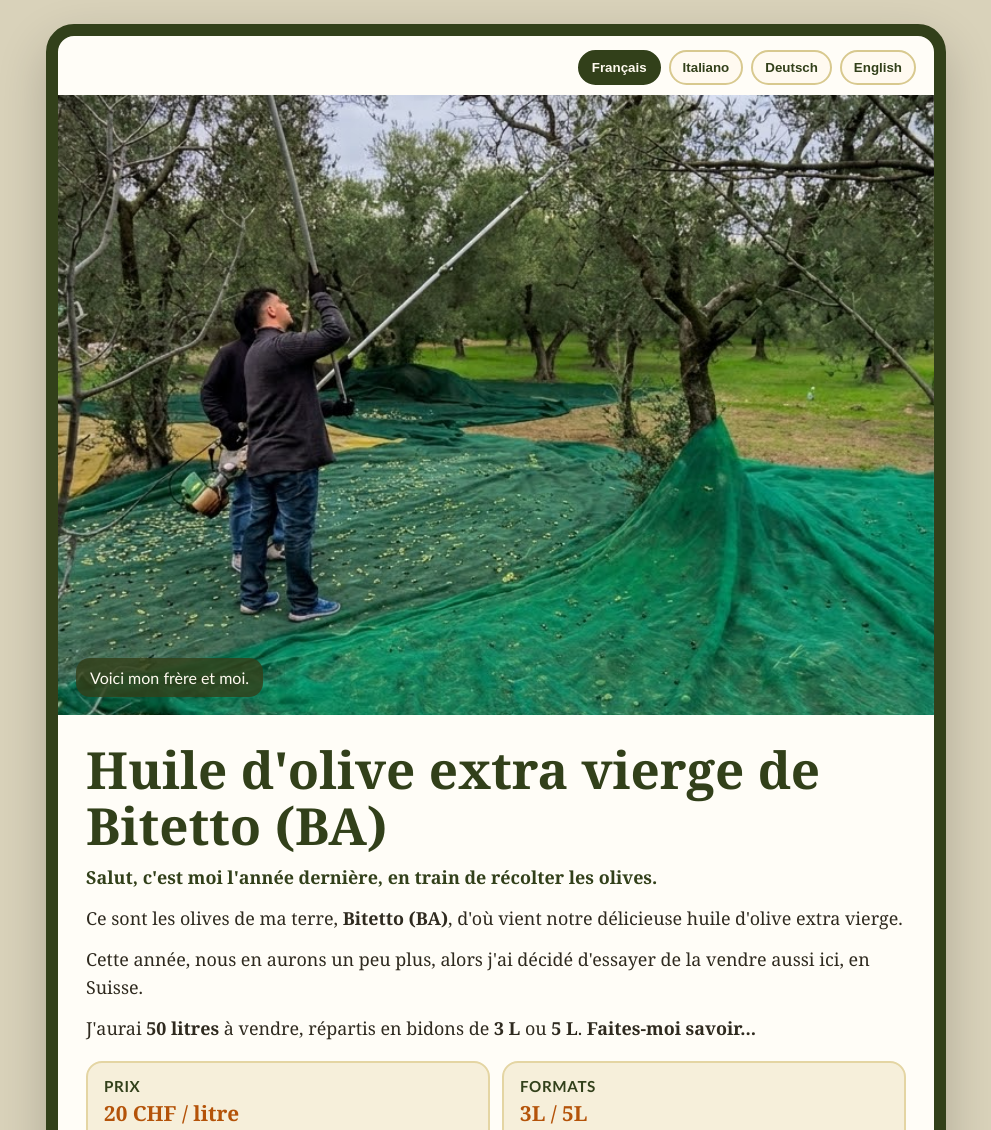
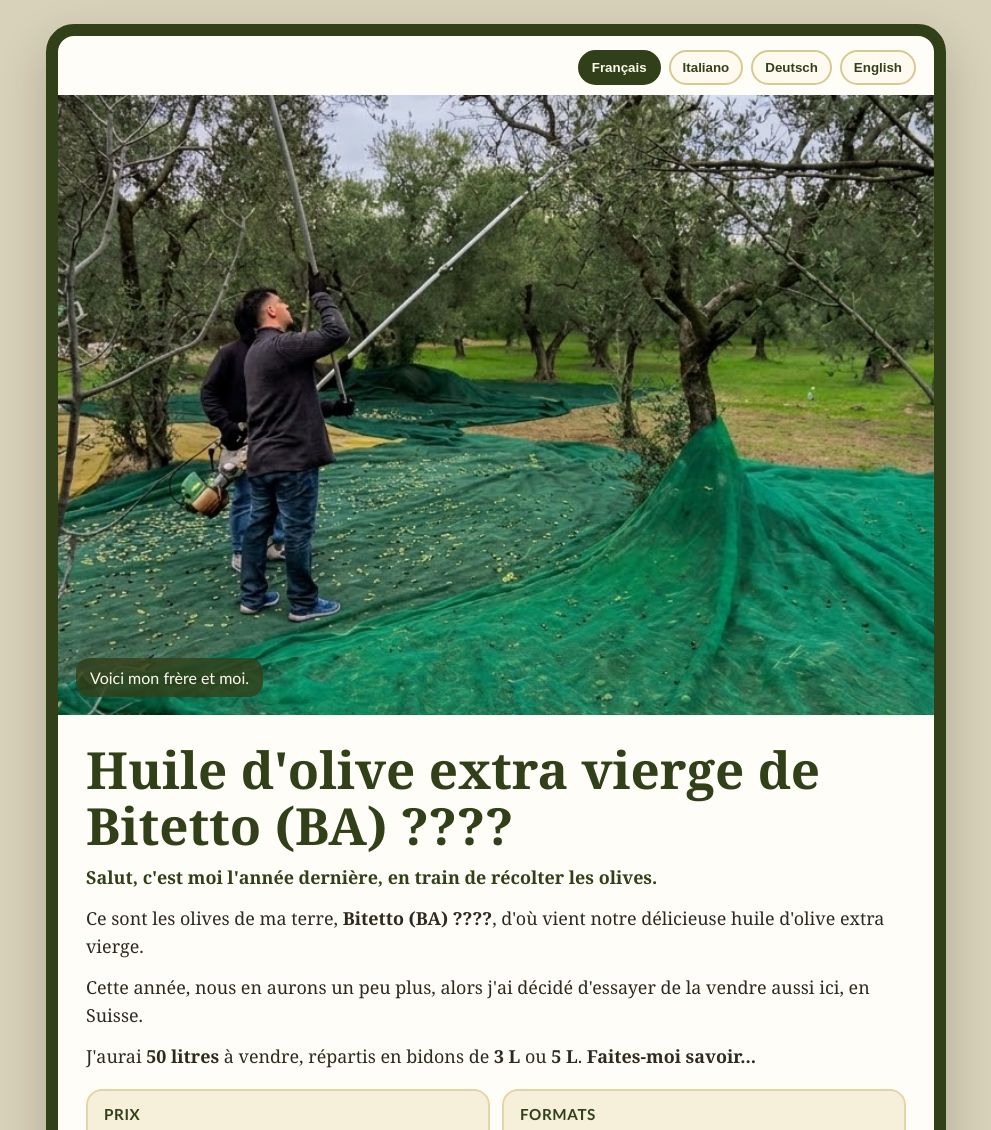
Before and after one commit to michel-98/Olio-Bitetto, a plain HTML site: page draft-olio/index.html in a window 1280 px wide. Shown: the top 1130 px of the page, without its empty margins (144-1135 px from the left). Drawn offline with Linux system fonts and the light colour scheme.

Commit message:
Add Italian flag next to Bitetto (BA)

```diff
--- a/draft-olio/index.html
+++ b/draft-olio/index.html
@@ -4,7 +4,7 @@
   <meta charset="UTF-8" />
   <meta name="viewport" content="width=device-width, initial-scale=1.0" />
   <title>Huile d'olive de Bitetto</title>
-  <meta name="description" content="Huile d'olive extra vierge de Bitetto (BA) - 20 CHF/litre, boîtes de 3L ou 5L. Commandes jusqu'au 20 décembre." />
+  <meta name="description" content="Huile d'olive extra vierge de Bitetto (BA) ???? - 20 CHF/litre, boîtes de 3L ou 5L. Commandes jusqu'au 20 décembre." />
   <style>
     :root {
       --olive: #5f6f3a;
@@ -220,10 +220,10 @@
         pageTitle: "Huile d'olive de Bitetto",
         photoAlt: "Mon frère et moi pendant la récolte des olives",
         caption: "Voici mon frère et moi.",
-        title: "Huile d'olive extra vierge de Bitetto (BA)",
+        title: "Huile d'olive extra vierge de Bitetto (BA) ????",
         story: [
           { text: "Salut, c'est moi l'année dernière, en train de récolter les olives.", hello: true },
-          { text: "Ce sont les olives de ma terre, <strong>Bitetto (BA)</strong>, d'où vient notre délicieuse huile d'olive extra vierge." },
+          { text: "Ce sont les olives de ma terre, <strong>Bitetto (BA) ????</strong>, d'où vient notre délicieuse huile d'olive extra vierge." },
           { text: "Cette année, nous en aurons un peu plus, alors j'ai décidé d'essayer de la vendre aussi ici, en Suisse." },
           { text: "J'aurai <strong>50 litres</strong> à vendre, répartis en bidons de <strong>3 L</strong> ou <strong>5 L</strong>. <strong>Faites-moi savoir...</strong>" }
         ],
@@ -239,10 +239,10 @@
         pageTitle: "Olio d'oliva di Bitetto",
         photoAlt: "Io e mio fratello mentre raccogliamo le olive",
         caption: "Questi siamo io e mio fratello.",
-        title: "Olio extravergine di Bitetto (BA)",
+        title: "Olio extravergine di Bitetto (BA) ????",
         story: [
           { text: "Ciao, questo sono io l'anno scorso, mentre raccolgo le olive.", hello: true },
-          { text: "Queste sono le olive della mia terra, <strong>Bitetto (BA)</strong>, da dove produciamo un olio extravergine di oliva buonissimo." },
+          { text: "Queste sono le olive della mia terra, <strong>Bitetto (BA) ????</strong>, da dove produciamo un olio extravergine di oliva buonissimo." },
           { text: "Quest'anno ne avremo un po' di più e allora ho deciso di provare a venderlo anche qui in Svizzera." },
           { text: "Avrò <strong>50 litri</strong> da vendere, divisi in lattine da <strong>3L</strong> o <strong>5L</strong> l'una. <strong>Fatemi sapere...</strong>" }
         ],
@@ -258,10 +258,10 @@
         pageTitle: "Olivenöl aus Bitetto",
         photoAlt: "Mein Bruder und ich bei der Olivenernte",
         caption: "Das sind mein Bruder und ich.",
-        title: "Natives Olivenöl extra aus Bitetto (BA)",
+        title: "Natives Olivenöl extra aus Bitetto (BA) ????",
         story: [
           { text: "Hallo, das bin ich letztes Jahr bei der Olivenernte.", hello: true },
-          { text: "Das sind die Oliven meiner Heimat, <strong>Bitetto (BA)</strong>, wo wir ein sehr gutes natives Olivenöl extra herstellen." },
+          { text: "Das sind die Oliven meiner Heimat, <strong>Bitetto (BA) ????</strong>, wo wir ein sehr gutes natives Olivenöl extra herstellen." },
           { text: "Dieses Jahr haben wir etwas mehr, und deshalb habe ich beschlossen, es auch hier in der Schweiz zu verkaufen." },
           { text: "Ich werde <strong>50 Liter</strong> verkaufen, aufgeteilt in Kanister zu <strong>3 L</strong> oder <strong>5 L</strong>. <strong>Gebt mir Bescheid...</strong>" }
         ],
@@ -277,10 +277,10 @@
         pageTitle: "Olive Oil from Bitetto",
         photoAlt: "My brother and I harvesting olives",
         caption: "This is my brother and me.",
-        title: "Extra Virgin Olive Oil from Bitetto (BA)",
+        title: "Extra Virgin Olive Oil from Bitetto (BA) ????",
         story: [
           { text: "Hi, this is me last year, harvesting olives.", hello: true },
-          { text: "These are the olives from my hometown, <strong>Bitetto (BA)</strong>, where we produce a truly delicious extra virgin olive oil." },
+          { text: "These are the olives from my hometown, <strong>Bitetto (BA) ????</strong>, where we produce a truly delicious extra virgin olive oil." },
           { text: "This year we'll have a bit more, so I decided to try selling it here in Switzerland as well." },
           { text: "I will have <strong>50 liters</strong> for sale, divided into <strong>3L</strong> or <strong>5L</strong> tins. <strong>Let me know...</strong>" }
         ],
```
Also changed, not shown: draft-olio/locandina.html (+2 -2 lines), index.html (+9 -9 lines).
